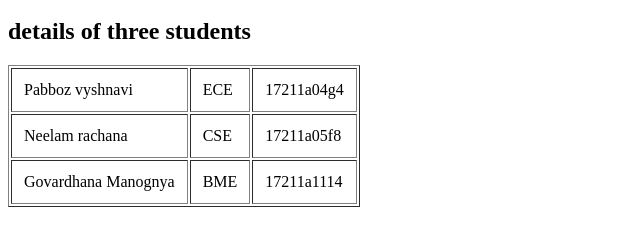
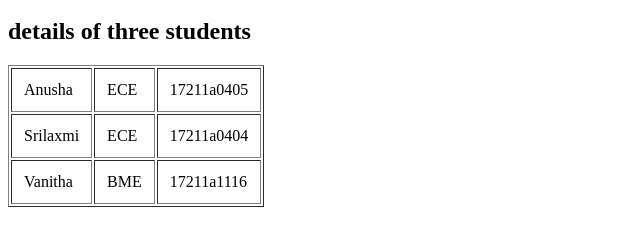
Before and after one commit to anu119/Epam_assignments, a plain HTML site: page Git/Git.html in a window 1280 px wide. Shown: the part 48-294 px from the top of the page, without its empty margins (0-640 px from the left). Drawn offline with Linux system fonts and the light colour scheme.

Commit message:
Update Git.html

```diff
--- a/Git/Git.html
+++ b/Git/Git.html
@@ -4,19 +4,19 @@
 <body>
 <table border = "1" cellpadding=12 cellspacing=2>
 <tr>
-<td> Pabboz vyshnavi </td>
+<td> Anusha </td>
 <td> ECE </td>
-<td> 17211a04g4 </td>
+<td> 17211a0405 </td>
 </tr>
 <tr>
-<td> Neelam rachana </td>
-<td> CSE </td>
-<td> 17211a05f8 </td>
+<td> Srilaxmi </td>
+<td> ECE </td>
+<td> 17211a0404 </td>
 </tr>
 <tr>
-<td> Govardhana Manognya </td>
+<td> Vanitha </td>
 <td> BME </td>
-<td> 17211a1114 </td>
+<td> 17211a1116 </td>
 </tr>
 </table>
 </body>
```
